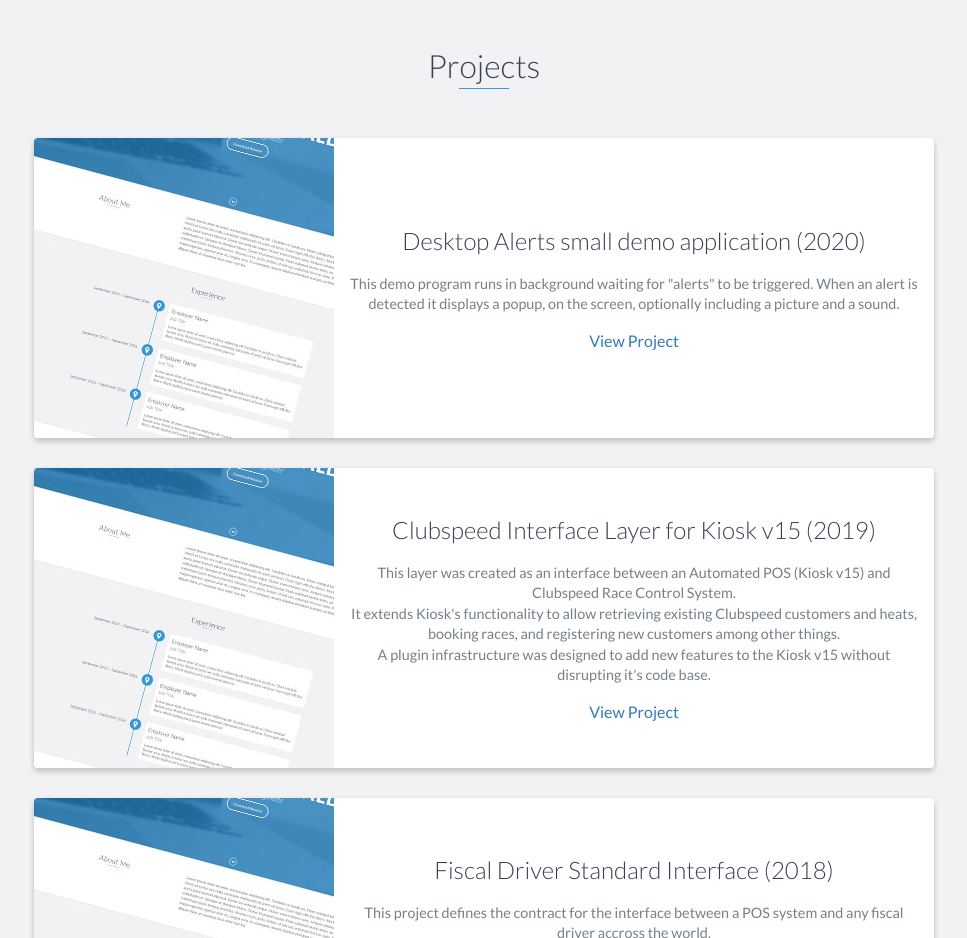
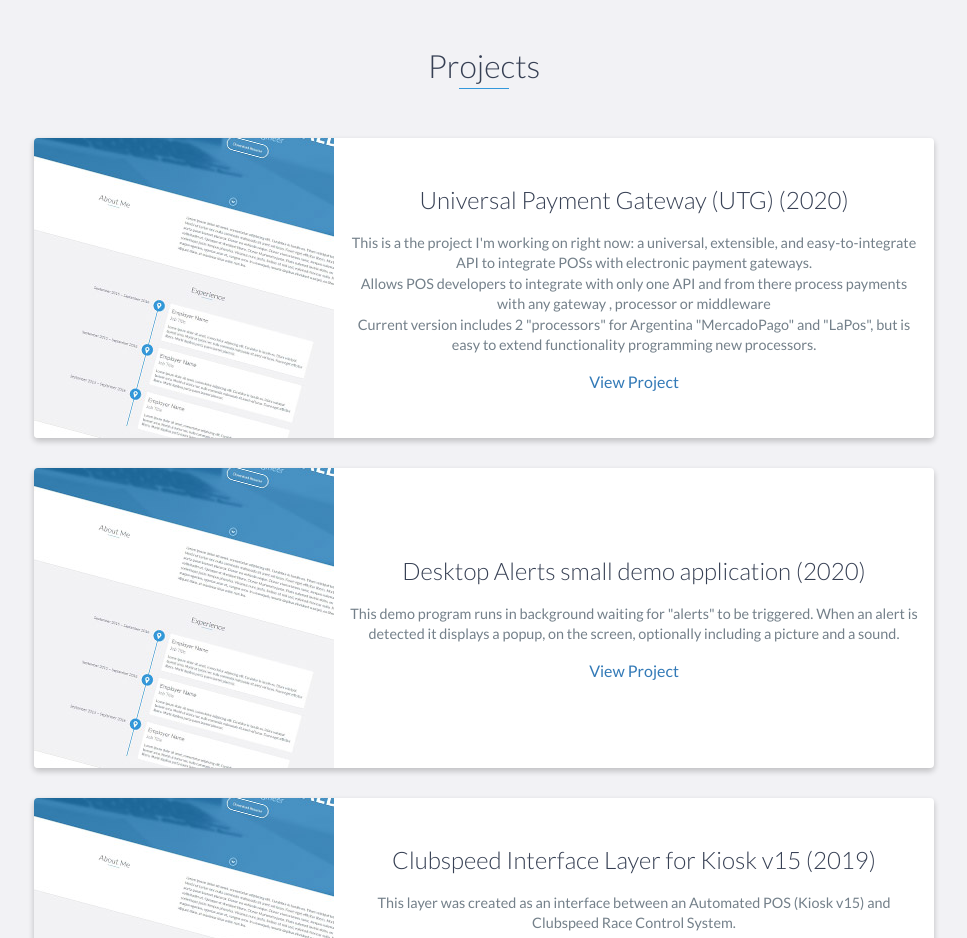
Before and after one commit to alehofmann/alehofmann.github.io, a website: page index.html in a window 1280 px wide. Shown: the part 2180-3118 px from the top of the page, without its empty margins (156-1123 px from the left). Drawn offline with nearby package versions, Linux system fonts and the light colour scheme.

Commit message:
Added UniversalTransactionGateway project

```diff
--- a/index.html
+++ b/index.html
@@ -142,6 +142,24 @@
         <h2 class="heading">Projects</h2>
         <div class="container">
             <div class="row">
+		<div class="project shadow-large">
+                    <div class="project-image">
+                        <img src="images/project.jpg" />
+                    </div>
+                    <!-- End .project-image -->
+                    <div class="project-info">
+                        <h3>Universal Payment Gateway (UTG) (2020)</h3>
+                        <p>
+                        	This is a the project I'm working on right now: a universal, extensible, and easy-to-integrate API to 				integrate POSs with electronic payment gateways. <br>
+				Allows POS developers to integrate with only one API and from there process payments with any gateway  				, processor or middleware <br>
+				Current version includes 2 "processors" for Argentina "MercadoPago" and "LaPos", but is easy to 				extend functionality programming new processors.
+
+                        </p>
+                        <a href="https://github.com/alehofmann/UniversalTransactionGateway.git">View Project</a>
+                    </div>
+                    <!-- End .project-info -->
+                </div>
+                <!-- End .project -->
                 <div class="project shadow-large">
                     <div class="project-image">
                         <img src="images/project.jpg" />
```
